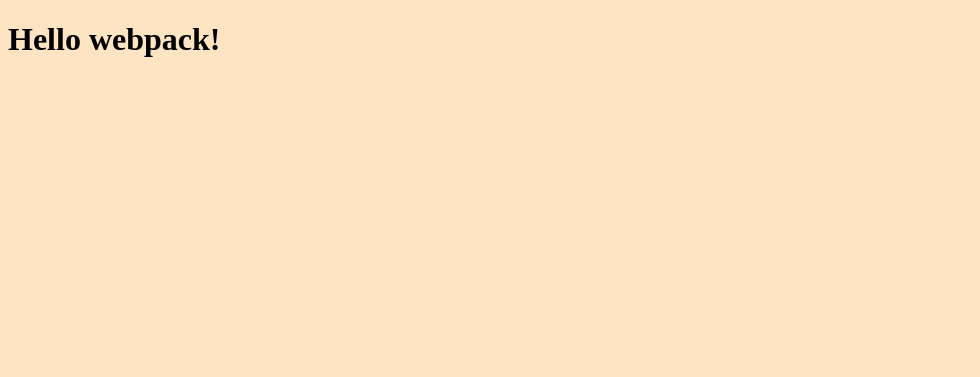
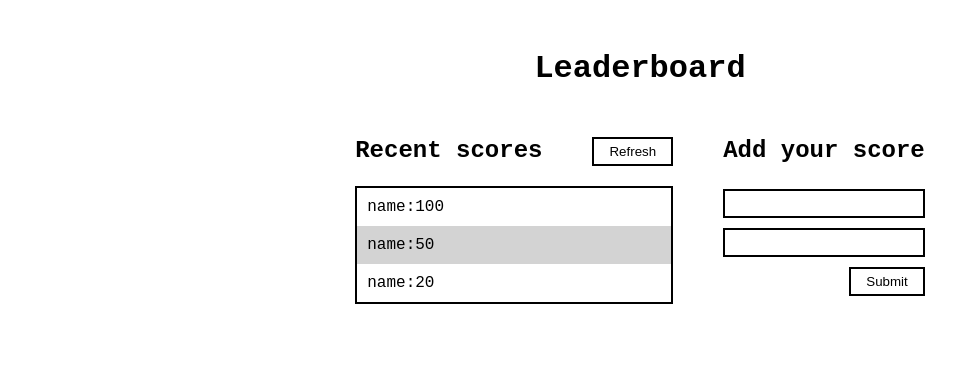
Before and after one commit to rachidelaid/Leaderboard, a website built with webpack: page src/index.html in a window 1280 px wide. Shown: the whole page, without its empty margins (0-980 px from the left). Built offline with nearby package versions, Linux system fonts and the light colour scheme.

Commit message:
HTML markup with minimum styling

```diff
--- a/src/index.html
+++ b/src/index.html
@@ -6,6 +6,27 @@
     <title>Leaderboard</title>
   </head>
   <body>
-    <h1>Hello webpack!</h1>
+    <h1>Leaderboard</h1>
+    <div class="container">
+      <section class="list">
+        <div class="refresh">
+          <h2>Recent scores</h2>
+          <button>Refresh</button>
+        </div>
+        <ul>
+          <li>name:100</li>
+          <li>name:50</li>
+          <li>name:20</li>
+        </ul>
+      </section>
+      <section class="form">
+        <h2>Add your score</h2>
+        <form>
+          <input type="text" id="username" required />
+          <input type="number" id="score" required />
+          <button type="submit">Submit</button>
+        </form>
+      </section>
+    </div>
   </body>
 </html>
--- a/src/style.css
+++ b/src/style.css
@@ -1,3 +1,71 @@
+*,
+*::after,
+*::before {
+  padding: 0;
+  margin: 0;
+  box-sizing: border-box;
+}
+
 body {
-  background-color: bisque;
+  font-family: 'Courier New', Courier, monospace;
+  padding: 50px;
+  text-align: center;
 }
+
+button {
+  border: 2px solid #000;
+  padding: 5px 15px;
+  background-color: #fff;
+  cursor: pointer;
+  width: fit-content;
+}
+
+button:hover {
+  transform: scale(1.05);
+}
+
+button:active {
+  transform: scale(0.95);
+}
+
+.container {
+  display: flex;
+  justify-content: center;
+  gap: 50px;
+  padding: 50px 0;
+  text-align: left;
+}
+
+.refresh {
+  display: flex;
+  justify-content: space-between;
+  gap: 50px;
+}
+
+.list ul {
+  border: 2px solid #000;
+  margin: 20px 0;
+}
+
+.list li {
+  list-style: none;
+  padding: 10px;
+}
+
+.list li:nth-child(even) {
+  background-color: lightgray;
+}
+
+.form form {
+  margin-top: 25px;
+  display: flex;
+  flex-direction: column;
+  align-items: flex-end;
+  gap: 10px;
+}
+
+.form input {
+  width: 100%;
+  border: 2px solid #000;
+  padding: 5px;
+}
```
